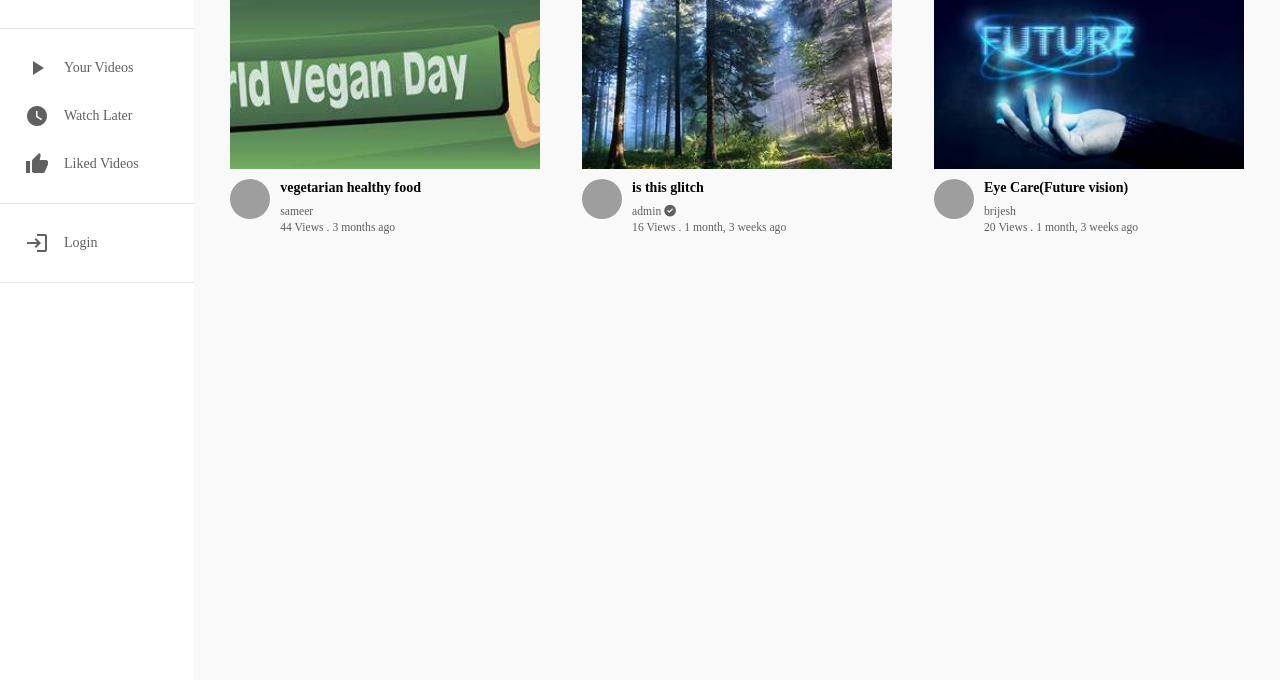
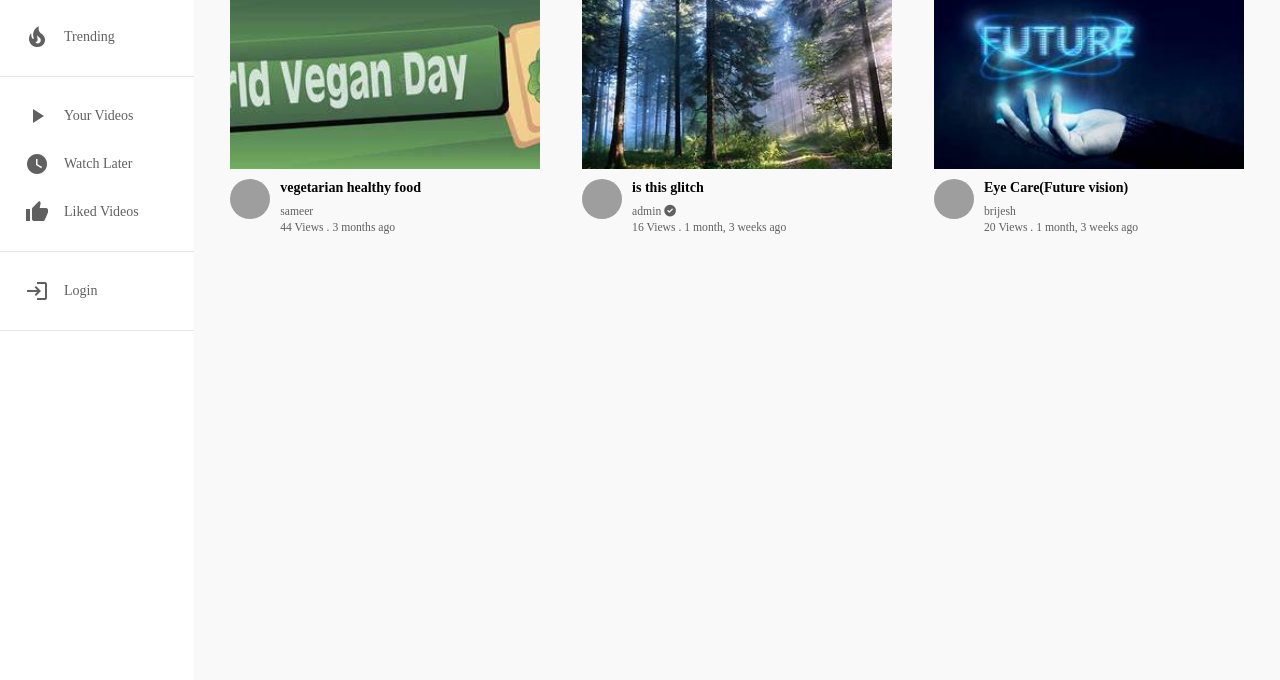
Before and after one commit to Brijesh-26/video_streamin_gito, a Django app: page / in a window 1280 px wide. Shown: the part 120-800 px from the top of the page. Run offline with Django 4.2, Linux system fonts and the light colour scheme; data comes from the database, SQL or seed files in the repository; both versions use the stored data as it was after the commit; parts of the project's set-up code (start-up, migrations or seed data) failed here and were passed over; some libraries are stand-ins or nearby versions; grey boxes are pictures that could not be loaded.

Commit message:
Trending Feature Launched

```diff
--- a/core/urls.py
+++ b/core/urls.py
@@ -5,6 +5,9 @@ from core import views
 urlpatterns = [
     path('', views.index, name= "index"),
     path('watch/<int:pk>/', views.videoDetail, name="video-detail"),
+
+    # new feature added
+    path("trending/", views.trending, name="trending"),
 
 
     #saving comment to db
@@ -34,6 +37,6 @@ urlpatterns = [
     path("liked_videos/", views.liked_videos, name="liked-video"),
 
     # saved videos
-    path("saved_videos/", views.liked_videos, name="saved-video"),
+    path("saved_videos/", views.saved_videos, name="saved-video"),
 
 ]
--- a/core/views.py
+++ b/core/views.py
@@ -185,9 +185,14 @@ def tag_list(request, tag_slug=None):
 
 
 
-# writing code for sidebar
+def trending(request):
+    video = Video.objects.filter(visibility="public").order_by("-views")
+    context = {
+        "video":video
+    }
+    return render(request, "trending.html", context)
 
-# BSDK ISKO JLDI SHI KR
+
 
 def liked_videos(request):
     user= request.user
@@ -204,7 +209,9 @@ def saved_videos(request):
 
     profile= Profile.objects.get(user=request.user.id)
 
-    video= profile.saved_videos
+    video= profile.saved_videos.all()
+
+    print(video)
 
     context= {
         "video": video
--- a/templates/channel/partials/channel-header.html
+++ b/templates/channel/partials/channel-header.html
@@ -6,6 +6,7 @@
     {% if channel.channel_art.url %}
     <img style="object-fit: cover;" src="{{ channel.channel_art.url }}" alt="">
     {% else %}
+    <!-- if there is no image provided by the user  -->
     <img src="https://wallpaper.dog/large/10702685.jpg" alt="">
 
     {% endif %}
--- a/templates/partials/sidebar.html
+++ b/templates/partials/sidebar.html
@@ -12,12 +12,12 @@
         </a>
 
         <!-- Single Category -->
-        <!-- <a href="#">
+        <a href="{% url 'trending' %}">
             <div class="sidebar__category">
                 <i class="material-icons">local_fire_department</i>
                 <span>Trending</span>
             </div>
-        </a> -->
+        </a>
 
         <!-- Single Category -->
         <!-- <div class="sidebar__category">
```
Also changed, not shown: templates/video.html (+5 -5 lines), db.sqlite3, media/user_1/movie_banner.jfif (added), media/user_2/banner.jfif (added), media/user_4/defaultChannelImage.jfif (added).
